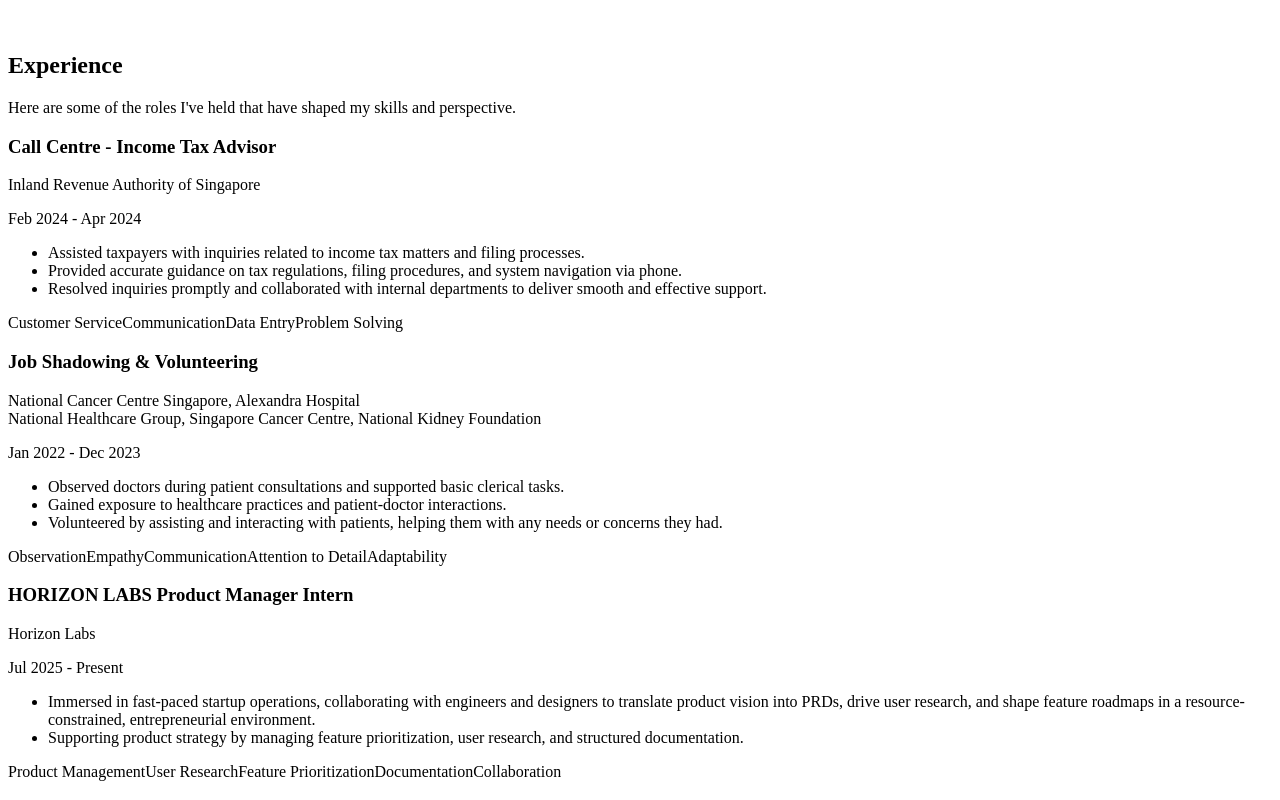
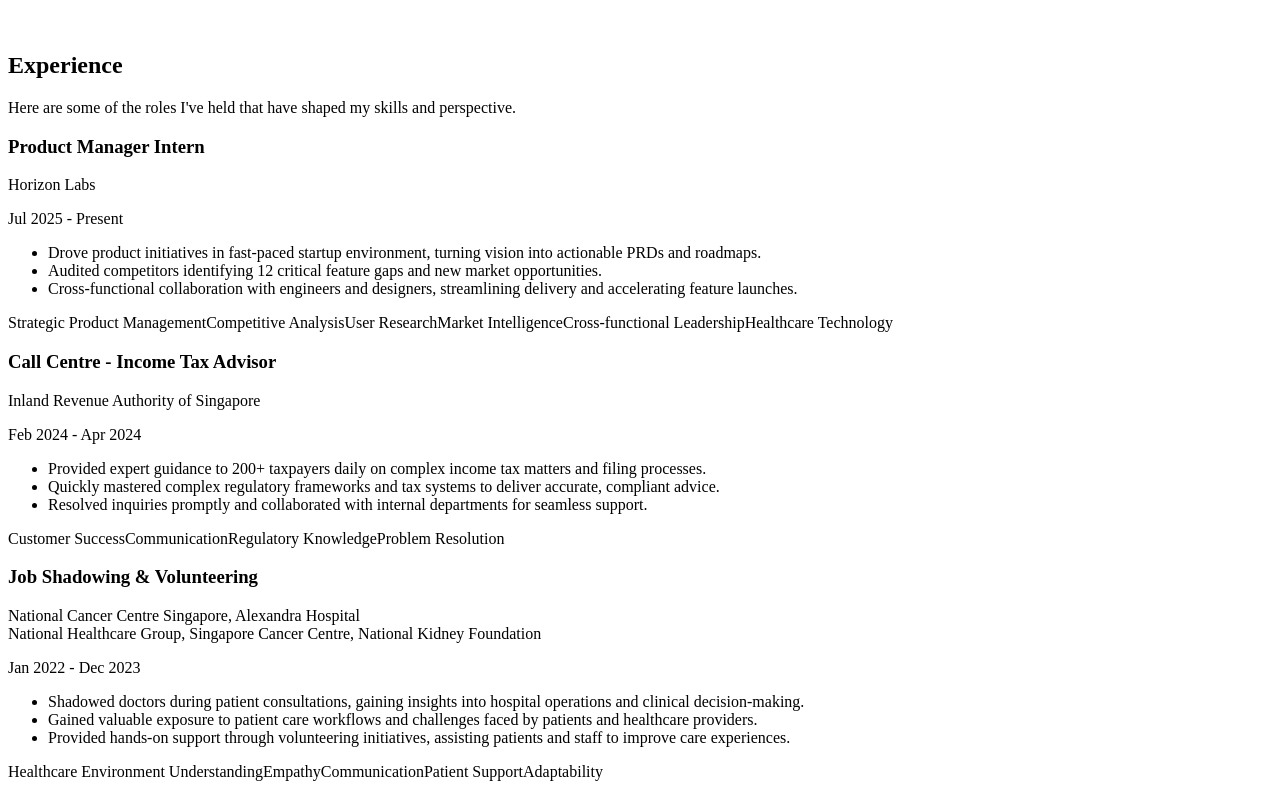
Before and after one commit to Theja1905/Portfolio, a Next.js app: page /home in a window 1280 px wide. Shown: the part 1720-2520 px from the top of the page. Built offline with nearby package versions, Linux system fonts and the light colour scheme.

Commit message:
Add Horizon Labs PM internship to experience

```diff
--- a/src/components/Experience.tsx
+++ b/src/components/Experience.tsx
@@ -1,5 +1,24 @@
 export default function Experience() {
   const experiences = [
+    {
+      title: "Product Manager Intern",
+      organization: "Horizon Labs",
+      duration: "Jul 2025 - Present",
+      description: (
+        <ul className="list-disc list-inside space-y-1 text-slate-700">
+          <li>
+            Drove product initiatives in fast-paced startup environment, turning vision into actionable PRDs and roadmaps.
+          </li>
+          <li>
+            Audited competitors identifying 12 critical feature gaps and new market opportunities.
+          </li>
+          <li>
+            Cross-functional collaboration with engineers and designers, streamlining delivery and accelerating feature launches.
+          </li>
+        </ul>
+      ),
+      skills: ["Strategic Product Management", "Competitive Analysis", "User Research", "Market Intelligence", "Cross-functional Leadership", "Healthcare Technology"],
+    },
     {
       title: "Call Centre - Income Tax Advisor",
       organization: "Inland Revenue Authority of Singapore",
@@ -7,17 +26,17 @@
       description: (
         <ul className="list-disc list-inside space-y-1 text-slate-700">
           <li>
-            Assisted taxpayers with inquiries related to income tax matters and filing processes.
+            Provided expert guidance to 200+ taxpayers daily on complex income tax matters and filing processes.
           </li>
           <li>
-            Provided accurate guidance on tax regulations, filing procedures, and system navigation via phone.
+            Quickly mastered complex regulatory frameworks and tax systems to deliver accurate, compliant advice.
           </li>
           <li>
-            Resolved inquiries promptly and collaborated with internal departments to deliver smooth and effective support.
+            Resolved inquiries promptly and collaborated with internal departments for seamless support.
           </li>
         </ul>
       ),
-      skills: ["Customer Service", "Communication", "Data Entry", "Problem Solving"],
+      skills: ["Customer Success", "Communication", "Regulatory Knowledge", "Problem Resolution"],
     },
     {
       title: "Job Shadowing & Volunteering",
@@ -32,34 +51,17 @@
       description: (
         <ul className="list-disc list-inside space-y-1 text-slate-700">
           <li>
-            Observed doctors during patient consultations and supported basic clerical tasks.
+            Shadowed doctors during patient consultations, gaining insights into hospital operations and clinical decision-making.
           </li>
           <li>
-            Gained exposure to healthcare practices and patient-doctor interactions.
+            Gained valuable exposure to patient care workflows and challenges faced by patients and healthcare providers.
           </li>
           <li>
-            Volunteered by assisting and interacting with patients, helping them with any needs or concerns they had.
+            Provided hands-on support through volunteering initiatives, assisting patients and staff to improve care experiences.
           </li>
         </ul>
       ),
-      skills: ["Observation", "Empathy", "Communication", "Attention to Detail", "Adaptability"],
-    },
-    // ← Add Horizon Labs PM Internship here
-    {
-      title: "HORIZON LABS Product Manager Intern",
-      organization: "Horizon Labs",
-      duration: "Jul 2025 - Present",
-      description: (
-        <ul className="list-disc list-inside space-y-1 text-slate-700">
-          <li>
-            Immersed in fast-paced startup operations, collaborating with engineers and designers to translate product vision into PRDs, drive user research, and shape feature roadmaps in a resource-constrained, entrepreneurial environment.
-          </li>
-          <li>
-            Supporting product strategy by managing feature prioritization, user research, and structured documentation.
-          </li>
-        </ul>
-      ),
-      skills: ["Product Management", "User Research", "Feature Prioritization", "Documentation", "Collaboration"],
+      skills: ["Healthcare Environment Understanding", "Empathy", "Communication", "Patient Support", "Adaptability"],
     },
   ];
 
```
